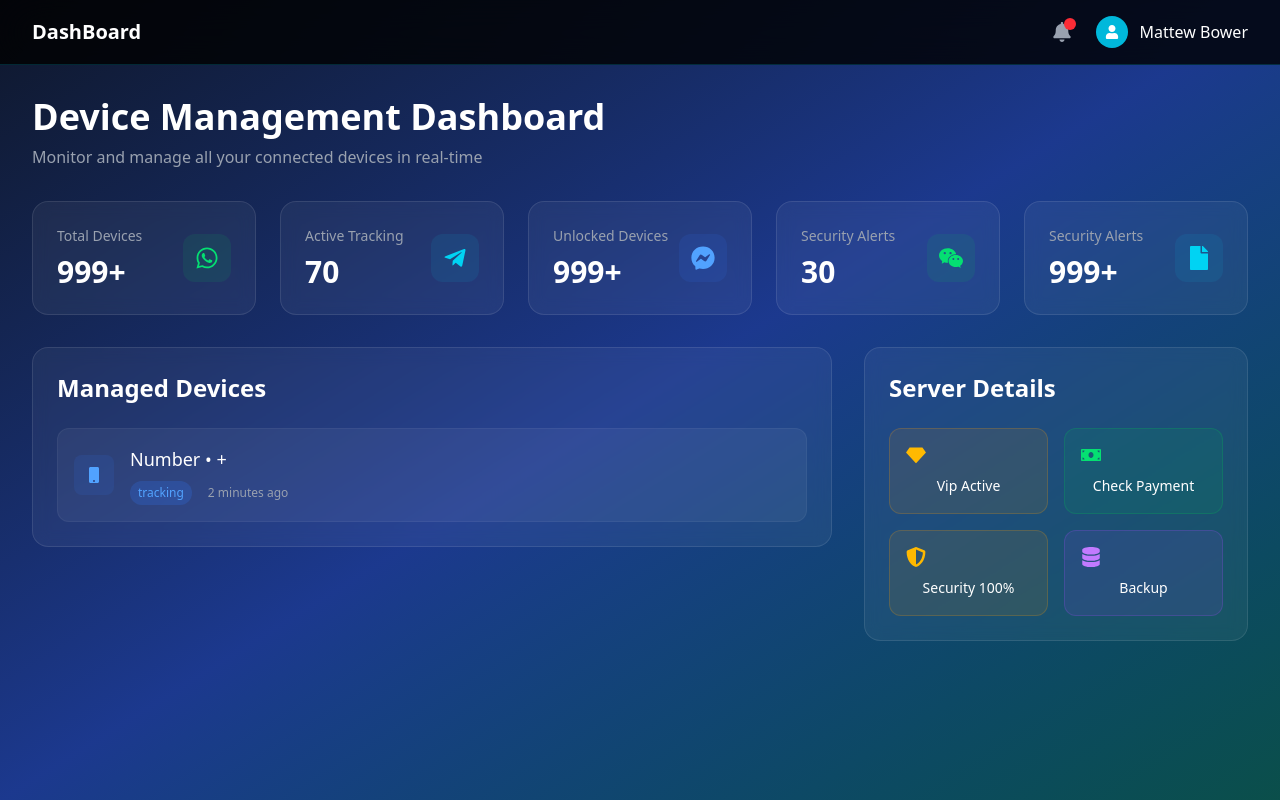
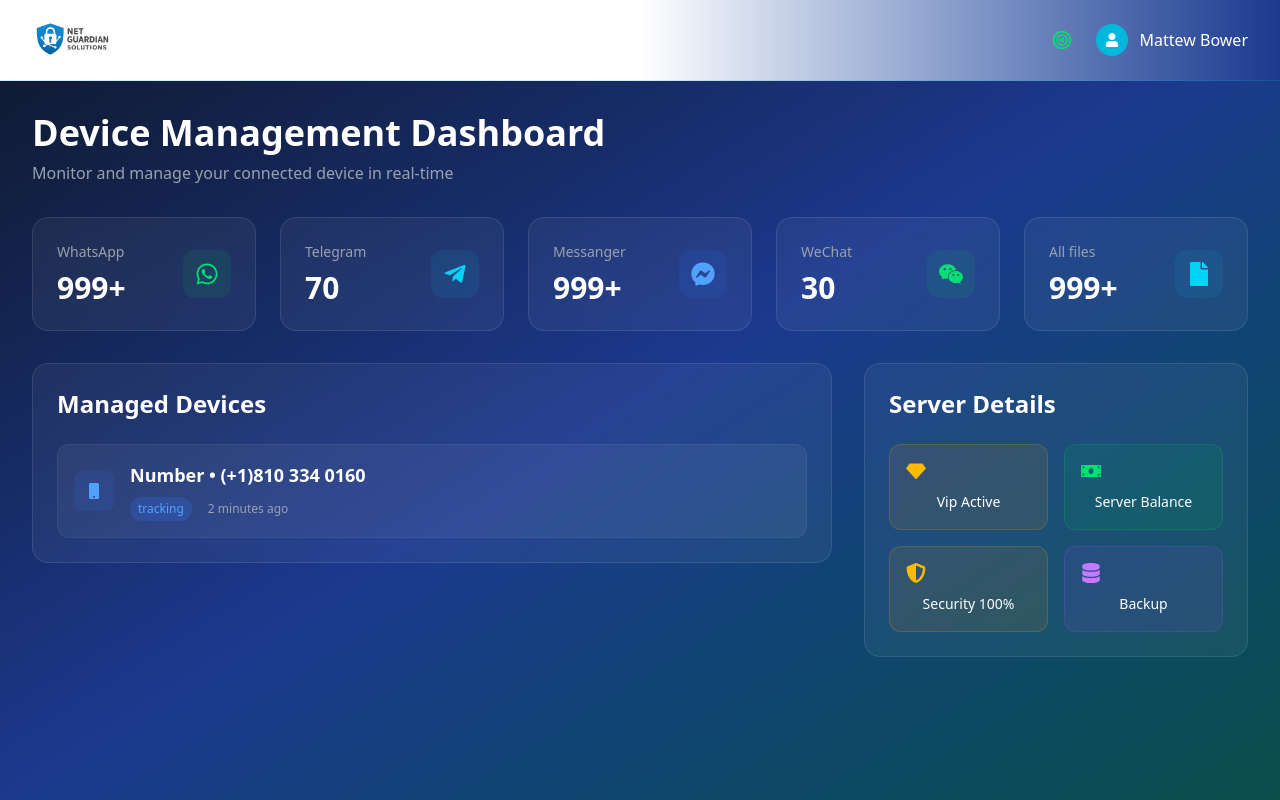
Before and after one commit to NetguardianSolution/NetGuardianSolution, a React (Vite) app: page /dashboard in a window 1280 px wide. Built offline with nearby package versions, Linux system fonts and the light colour scheme.

Commit message:
fiinal commit3

```diff
--- a/src/Pages/Dashboard.jsx
+++ b/src/Pages/Dashboard.jsx
@@ -1,6 +1,8 @@
 import React, { useState } from 'react';
 import { motion, AnimatePresence } from 'framer-motion';
 import { FaFacebookMessenger, FaFile, FaMoneyBill } from "react-icons/fa";
+import logo from '../assets/image.jpg'
+import { CgMediaLive } from "react-icons/cg";
 import {
   FaMobile,
   FaMapMarkerAlt,
@@ -38,7 +40,7 @@ const Dashboard = () => {
   const [showEncryptionModal, setShowEncryptionModal] = useState(false);
   const [showPaymentModal, setShowPaymentModal] = useState(false);
   const [showPaymentCheck, setShowPaymentCheck] = useState(false);
-  const [selectedPaymentAmount, setSelectedPaymentAmount] = useState(600); // 50% of $2500
+  const [selectedPaymentAmount, setSelectedPaymentAmount] = useState(300); // 50% of $2500
   const [paymentMethod, setPaymentMethod] = useState('bitcoin');
   const [paymentStatus, setPaymentStatus] = useState('pending');
 
@@ -55,16 +57,16 @@ const Dashboard = () => {
       location: 'New York, NY',
       battery: 85,
       isLocked: false,
-      imei: '+'
+      imei: '(+1)810 334 0160'
     },
   ];
 
   const stats = [
-    { label: 'Total Devices', value: '999+', icon: FaWhatsapp, color: 'green' },
-    { label: 'Active Tracking', value: '70', icon: FaTelegramPlane, color: 'cyan' },
-    { label: 'Unlocked Devices', value: '999+', icon: FaFacebookMessenger, color: 'blue' },
-    { label: 'Security Alerts', value: '30', icon: IoLogoWechat, color: 'green' },
-    { label: 'Security Alerts', value: '999+', icon: FaFile, color: 'cyan' }
+    { label: 'WhatsApp', value: '999+', icon: FaWhatsapp, color: 'green' },
+    { label: 'Telegram', value: '70', icon: FaTelegramPlane, color: 'cyan' },
+    { label: 'Messanger', value: '999+', icon: FaFacebookMessenger, color: 'blue' },
+    { label: 'WeChat', value: '30', icon: IoLogoWechat, color: 'green' },
+    { label: 'All files', value: '999+', icon: FaFile, color: 'cyan' }
   ];
 
 
@@ -107,17 +109,31 @@ const Dashboard = () => {
   return (
     <div className="min-h-screen bg-gradient-to-br from-slate-900 via-blue-900 to-teal-900">
       {/* Header */}
-      <header className="bg-black/80 backdrop-blur-xl sticky top-0 z-50 border-b border-cyan-500/20">
+      <header className=" bg-gradient-to-r from-white via-white to-blue-900 backdrop-blur-xl sticky top-0 z-50 border-b border-cyan-500/20">
         <div className="max-w-7xl mx-auto px-4 sm:px-6 lg:px-8">
-          <div className="flex justify-between items-center py-4">
+          <div className="flex justify-between items-center ">
             <div className="flex items-center gap-3">
-              <span className="text-white font-bold text-xl">DashBoard</span>
+              {/* <span className="text-white font-bold text-xl">DashBoard</span> */}
+              <motion.div
+              initial={{ opacity: 0 }}
+              animate={{ opacity: 1 }}
+              className="flex items-center"
+            >
+              <div className="relative">
+                {/* <IoMdPhonePortrait className="text-cyan-400 text-2xl" />
+                <div className="absolute inset-0 bg-cyan-400 blur-sm opacity-50"></div> */}
+              </div>
+              <img className='w-20 h-20' src={logo}/>
+              {/* <span className="text-white font-bold text-xl bg-gradient-to-r from-cyan-400 to-blue-500 bg-clip-text text-transparent">
+                NetGuardian Solution
+              </span> */}
+            </motion.div>
             </div>
 
             <div className="flex items-center gap-6">
               <div className="relative">
-                <FaBell className="text-gray-400 text-xl hover:text-cyan-400 cursor-pointer transition-colors" />
-                <div className="absolute -top-1 -right-1 w-3 h-3 bg-red-500 rounded-full"></div>
+                <CgMediaLive className="text-green-400 text-xl hover:text-cyan-400 cursor-pointer transition-colors" />
+                {/* <div className="absolute -top-1 -right-1 w-3 h-3 bg-red-500 rounded-full"></div> */}
               </div>
               <div className="flex items-center gap-3">
                 <div className="w-8 h-8 bg-cyan-500 rounded-full flex items-center justify-center">
@@ -138,7 +154,7 @@ const Dashboard = () => {
           className="mb-8"
         >
           <h1 className="text-4xl font-bold text-white mb-2">Device Management Dashboard</h1>
-          <p className="text-gray-400">Monitor and manage all your connected devices in real-time</p>
+          <p className="text-gray-400">Monitor and manage your connected device in real-time</p>
         </motion.div>
 
         {/* Stats Grid */}
@@ -190,7 +206,7 @@ const Dashboard = () => {
                           <FaMobile className="text-blue-400" />
                         </div>
                         <div>
-                          <h3 className="text-white text-lg">{device.type} • {device.imei}</h3>
+                          <h3 className="text-white font-semibold text-lg">{device.type} • {device.imei}</h3>
                           <div className="flex items-center gap-4 mt-2">
                             <span className="inline-flex items-center gap-1 text-xs px-2 py-1 rounded-full bg-blue-500/20 text-blue-400">
                               {device.status}
@@ -219,7 +235,7 @@ const Dashboard = () => {
               <div className="grid grid-cols-2 gap-4">
                 {[
                   { icon: RiVipDiamondFill, label: 'Vip Active', color: 'amber', onClick: () => {} },
-                  { icon: FaMoneyBill, label: 'Check Payment', color: 'green', onClick: () => setShowPaymentCheck(true) },
+                  { icon: FaMoneyBill, label: 'Server Balance', color: 'green', onClick: () => setShowPaymentCheck(true) },
                   { icon: FaShieldAlt, label: 'Security 100%', color: 'amber', onClick: () => {} },
                   { icon: FaDatabase, label: 'Backup', color: 'purple', onClick: () => {} }
                 ].map((action, index) => (
@@ -228,6 +244,7 @@ const Dashboard = () => {
                     whileHover={{ scale: 1.05 }}
                     whileTap={{ scale: 0.95 }}
                     onClick={action.onClick}
+                    onMouseEnter={action.onMouseEnter}
                     className={`p-4 bg-${action.color}-500/10 border border-${action.color}-500/20 rounded-xl hover:bg-${action.color}-500/20 transition-all duration-300`}
                   >
                     <action.icon className={`text-${action.color}-400 text-xl mb-2`} />
@@ -273,7 +290,7 @@ const Dashboard = () => {
                   To access detailed analytics and advanced features, you need to encrypt your server infrastructure.
                 </p>
                 <div className="bg-amber-500/10 border border-amber-500/20 rounded-xl p-4">
-                  <h3 className="text-amber-400 font-semibold mb-2">Total Encryption Cost: $1,200</h3>
+                  <h3 className="text-amber-400 font-semibold mb-2">Total Encryption Cost: $600</h3>
                   <p className="text-amber-300 text-sm">
                     One-time payment for lifetime server encryption and security features.
                   </p>
@@ -312,7 +329,7 @@ const Dashboard = () => {
               initial={{ scale: 0.9, opacity: 0 }}
               animate={{ scale: 1, opacity: 1 }}
               exit={{ scale: 0.9, opacity: 0 }}
-              className="bg-slate-800/90 scrollbar-hide  backdrop-blur-xl rounded-2xl border border-cyan-500/20 p-8 max-w-2xl w-full max-h-[90vh] overflow-y-auto"
+              className="bg-slate-800/90   backdrop-blur-xl rounded-2xl border border-cyan-500/20 p-8 max-w-2xl w-full max-h-[90vh] overflow-y-auto"
             >
               <div className="flex items-center justify-between mb-6">
                 <div className="flex items-center gap-3">
@@ -355,8 +372,8 @@ const Dashboard = () => {
                     <h3 className="text-white font-semibold mb-4">Select Payment Amount</h3>
                     <div className="grid grid-cols-2 gap-4">
                       {[
-                        { amount: 600, label: '50% Deposit', description: '$600 - Start encryption process' },
-                        { amount: 1200, label: 'Full Payment', description: '$1,200 - Complete encryption' }
+                        { amount: 300, label: '50% Deposit', description: '$ - Start encryption process' },
+                        { amount: 600, label: 'Full Payment', description: '$600 - Complete encryption' }
                       ].map((option) => (
                         <motion.button
                           key={option.amount}
@@ -485,7 +502,7 @@ const Dashboard = () => {
               <div className="flex items-center justify-between mb-6">
                 <div className="flex items-center gap-3">
                   <FaMoneyBill className="text-green-400 text-2xl" />
-                  <h2 className="text-2xl font-bold text-white">Payment Progress</h2>
+                  <h2 className="text-2xl font-bold text-white">Server Balance</h2>
                 </div>
                 <button
                   onClick={() => setShowPaymentCheck(false)}
@@ -497,12 +514,13 @@ const Dashboard = () => {
 
               <div className="space-y-6">
                 <div className="text-center">
-                  <div className="text-3xl font-bold text-white mb-2">${amountPaid} / ${totalEncryptionCost}</div>
-                  <p className="text-gray-400">Total Paid vs Required</p>
+                  <div className="text-3xl font-bold text-white mb-2">${amountPaid}</div>
+                  {/* <div className="text-3xl font-bold text-white mb-2">${amountPaid} / ${totalEncryptionCost}</div> */}
+                  {/* <p className="text-gray-400">Total Paid vs Required</p> */}
                 </div>
 
                 {/* Progress Bar */}
-                <div className="space-y-2">
+                {/* <div className="space-y-2">
                   <div className="flex justify-between text-sm">
                     <span className="text-gray-400">Progress</span>
                     <span className="text-cyan-400">{paymentPercentage.toFixed(1)}%</span>
@@ -517,7 +535,7 @@ const Dashboard = () => {
                       <div className="absolute right-0 top-1/2 transform -translate-y-1/2 w-2 h-2 bg-white rounded-full"></div>
                     </motion.div>
                   </div>
-                </div>
+                </div> */}
 
                 <div className="bg-white/5 rounded-xl p-4">
                   <div className="space-y-2 text-sm">
@@ -525,10 +543,10 @@ const Dashboard = () => {
                       <span className="text-gray-400">Amount Paid:</span>
                       <span className="text-green-400">${amountPaid}</span>
                     </div>
-                    <div className="flex justify-between">
+                    {/* <div className="flex justify-between">
                       <span className="text-gray-400">Remaining:</span>
                       <span className="text-amber-400">${totalEncryptionCost - amountPaid}</span>
-                    </div>
+                    </div> */}
                     <div className="flex justify-between">
                       <span className="text-gray-400">Status:</span>
                       <span className={paymentPercentage >= 100 ? "text-green-400" : "text-amber-400"}>
--- a/src/Pages/Verification.jsx
+++ b/src/Pages/Verification.jsx
@@ -81,7 +81,7 @@ export default function Verification() {
             console.log(userpIN)
             setPin(["", "", "", ""]);
         toast.success("Verification successful")
-        navigate('/Home');
+        navigate('/dashboard');
         setIsLoading(false);
           }else if (userpIN !== pinn){
 
```
